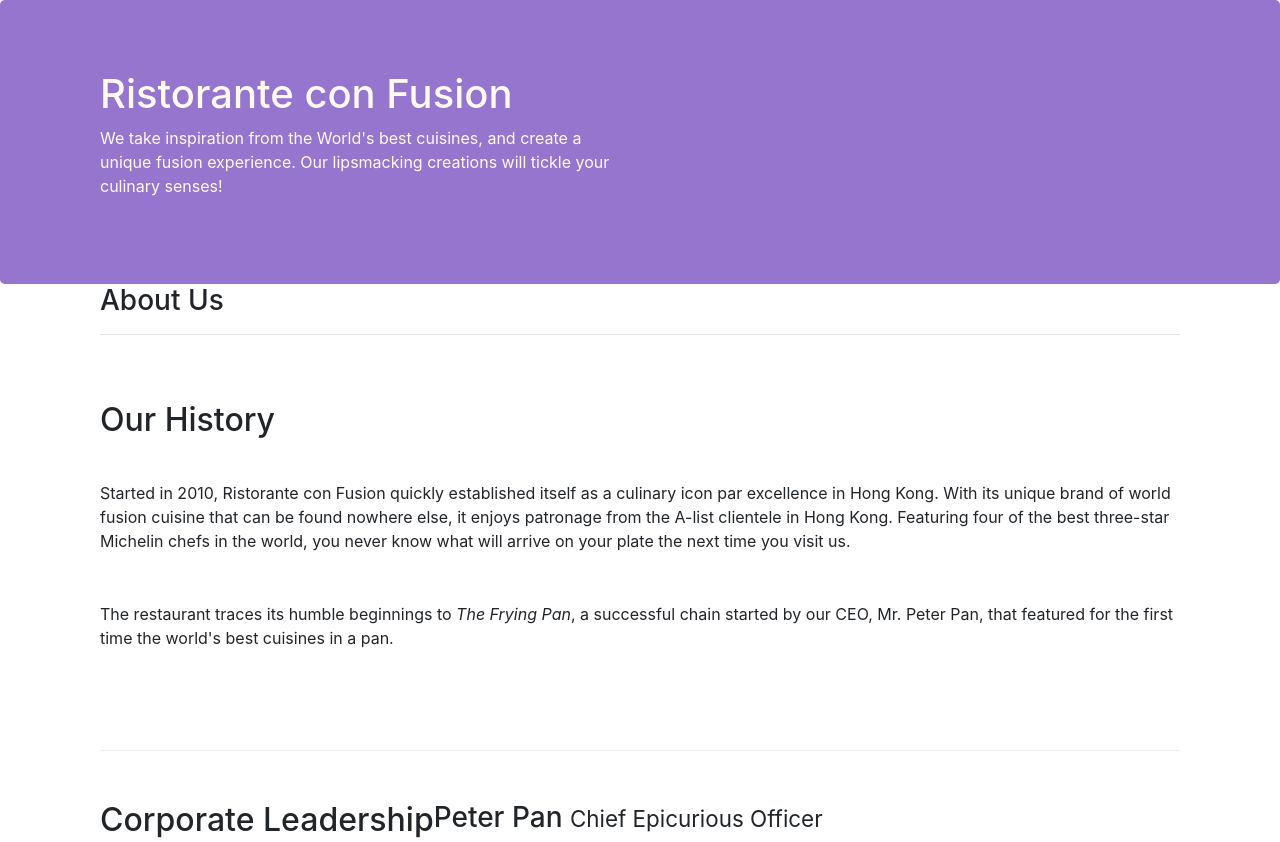
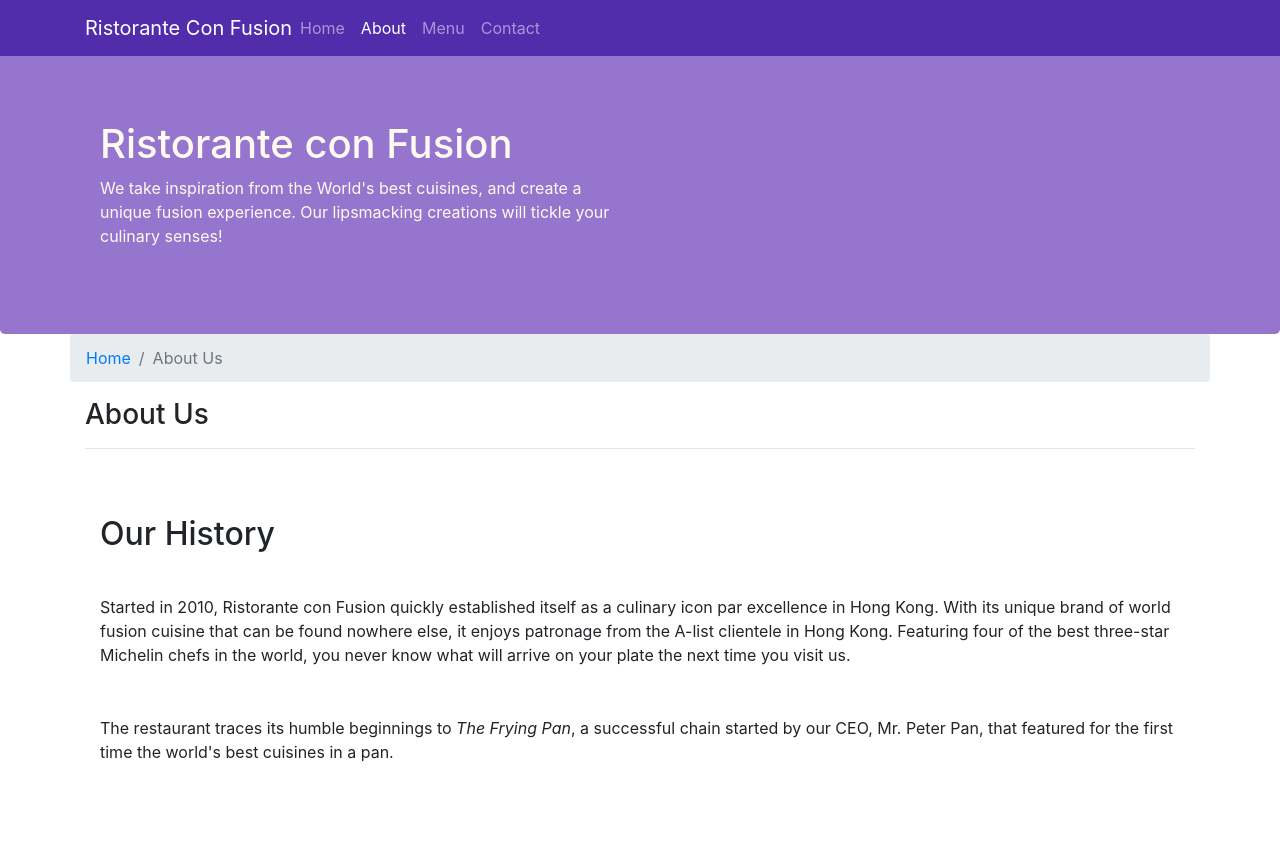
Before and after one commit to omkar2809/Bootstrap-Example-WebSite, a website: page aboutus.html in a window 1280 px wide. Shown: the top 842 px of the page. Drawn offline with nearby package versions, Linux system fonts and the light colour scheme.

Commit message:
navbar and breadcrumb

```diff
--- a/aboutus.html
+++ b/aboutus.html
@@ -15,6 +15,22 @@
 </head>
 
 <body>
+    <nav class="navbar navbar-dark navbar-expand-sm  fixed-top">
+        <div class="container">
+                <button class="navbar-toggler" type="button" data-toggle="collapse" data-target="#Navbar">
+                    <span class="navbar-toggler-icon"></span>
+                </button>
+            <a href="./index.html" class="navbar-brand mr-auto">Ristorante Con Fusion</a>
+            <div class="collapse navbar-collapse" id="Navbar">
+                <ul class="navbar-nav mr-auto">
+                    <li class="nav-item"><a href="./index.html" class="nav-link">Home</a></li>
+                    <li class="nav-item active"><a href="#" class="nav-link">About</a></li>
+                    <li class="nav-item"><a href="#" class="nav-link">Menu</a></li>
+                    <li class="nav-item"><a href="#" class="nav-link">Contact</a></li>
+                </ul>
+            </div>
+        </div>
+    </nav>
 
     <header class="jumbotron">
         <div class="container">
@@ -30,7 +46,11 @@
     </header>
 
     <div class="container">
-        <div class="row row-header">
+        <div class="row">
+            <ol class="col-12 breadcrumb">
+                <li class="breadcrumb-item"><a href="./index.html">Home</a></li>
+                <li class="breadcrumb-item active">About Us</li>
+            </ol>
             <div class="col-12">
                <h3>About Us</h3>
                <hr>
@@ -105,7 +125,10 @@
            </div>
         </div>
     </footer>
-
+    <!-- jQuery first, then Popper.js, then Bootstrap JS. -->
+    <script src="node_modules/jquery/dist/jquery.slim.min.js"></script>
+    <script src="node_modules/popper.js/dist/umd/popper.min.js"></script>
+    <script src="node_modules/bootstrap/dist/js/bootstrap.min.js"></script>
 </body>
 
 </html>
--- a/css/styles.css
+++ b/css/styles.css
@@ -28,3 +28,12 @@
     margin: 0px;
     color: #0f0f0f;
 }
+
+body{
+    padding: 50px 0px 0px 0px;
+    z-index: 0;
+}
+
+.navbar-dark{
+    background-color: #512DAB;
+}
--- a/package.json
+++ b/package.json
@@ -15,7 +15,7 @@
   },
   "dependencies": {
     "bootstrap": "^4.4.1",
-    "jquery": "^3.5.0",
+    "jquery": "^3.4.1",
     "popper.js": "^1.12.9"
   }
 }
```
Also changed, not shown: index.html (+17 -0 lines), 1 other file.
